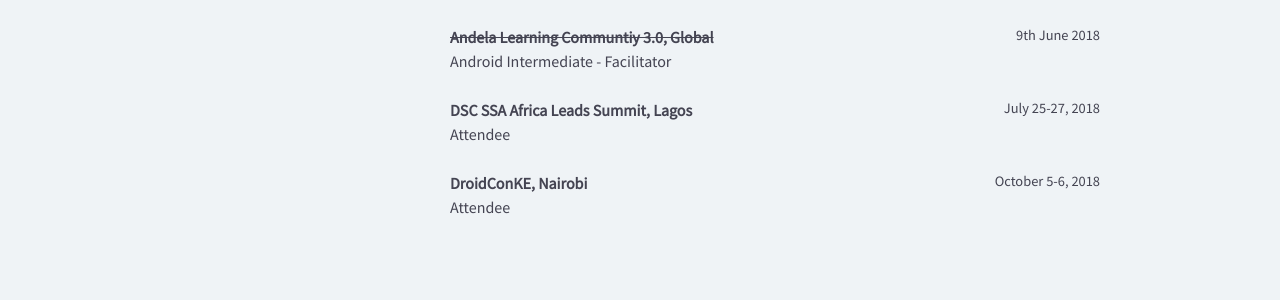
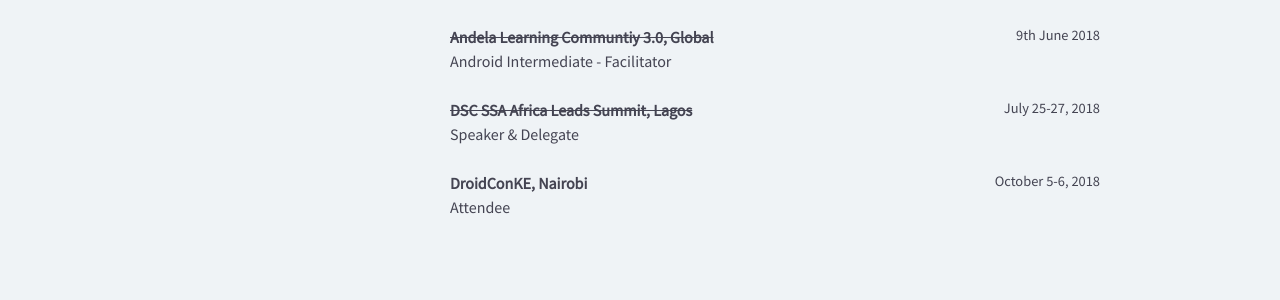
Before and after one commit to Timtech4u/timtech4u.github.io, a Jekyll site: the page built from index.html, in a window 1280 px wide and 900 px high, scrolled down 6145 px. Shown: the part 333-633 px from the top of the window. Built offline with Jekyll 4.4.1, drawn with Linux system fonts in a browser that asks for light colours; nearby versions of some CDN libraries.

Commit message:
Update conferences.yml

```diff
--- a/_data/conferences.yml
+++ b/_data/conferences.yml
@@ -38,10 +38,10 @@
   date: 9th June 2018
   role: Android Intermediate - Facilitator
 
-- title: DSC SSA Africa Leads Summit, Lagos
+- title: <s>DSC SSA Africa Leads Summit, Lagos</s>
   url: https://gdgkenya.org/directory
   date: July 25-27, 2018
-  role: Attendee
+  role: Speaker & Delegate
 
 - title: DroidConKE, Nairobi
   url: https://droidcon.co.ke/
```
